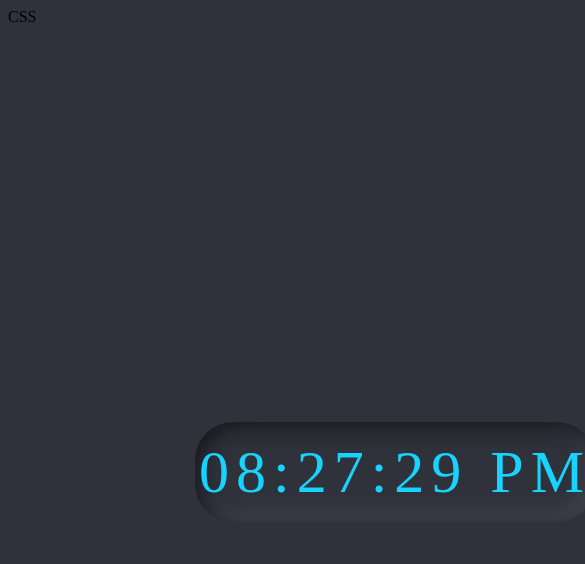
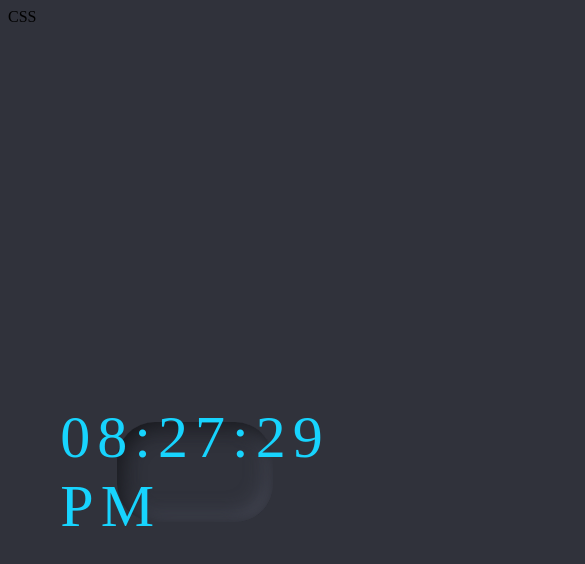
Before and after one commit to ClaaroNutri/clock, a plain HTML site: page index.html in a window 390 px wide. Shown: the whole page, 585 px wide, since content can reach past the window. Drawn offline with Linux system fonts and the light colour scheme.

Commit message:
responsive

```diff
--- a/CLOCK.css
+++ b/CLOCK.css
@@ -23,3 +23,9 @@ body {background-color: #30323b;
 
 
 }
+@media (max-width:400px) {
+
+    .clock {width: 40%;
+        left:30%
+    }
+}
```
